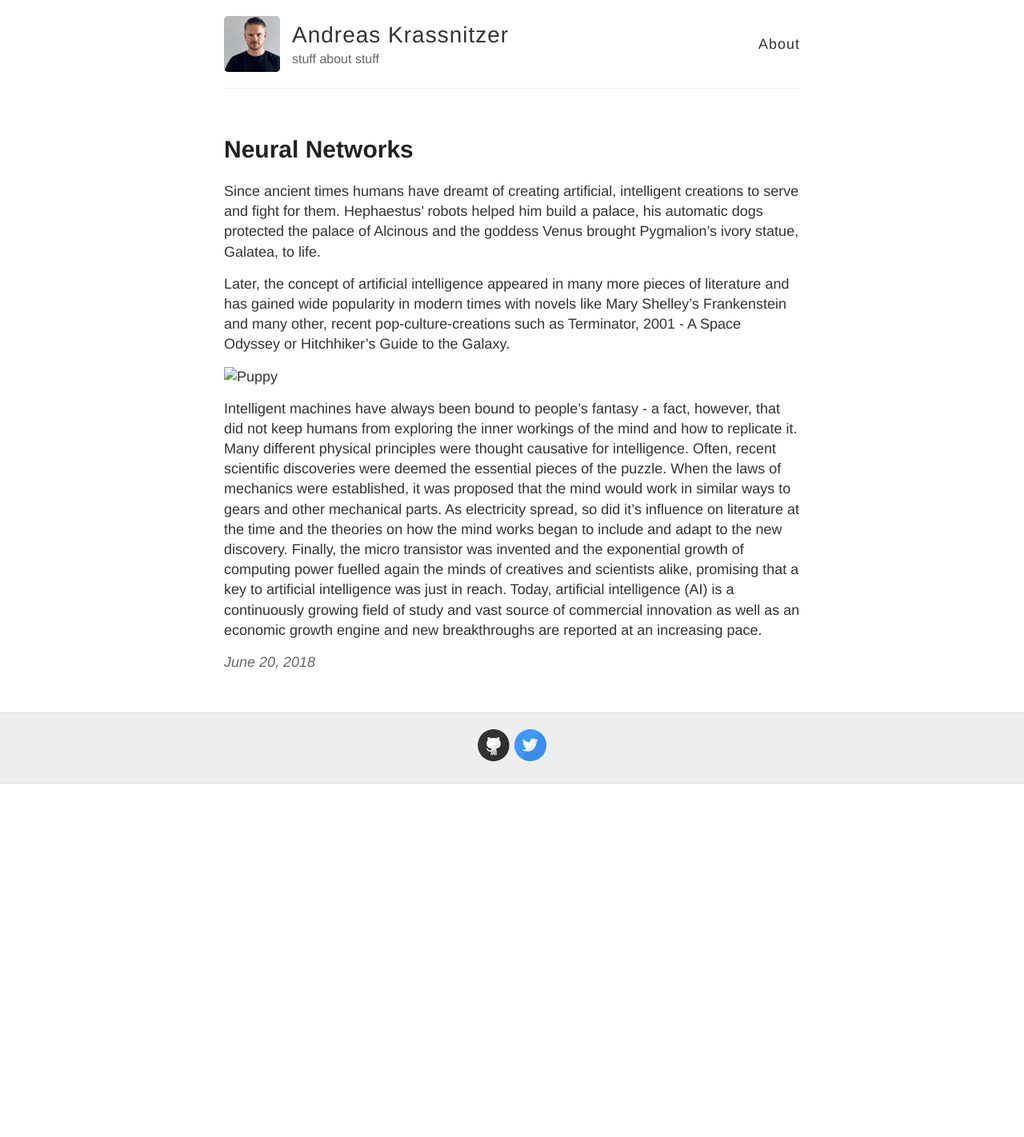
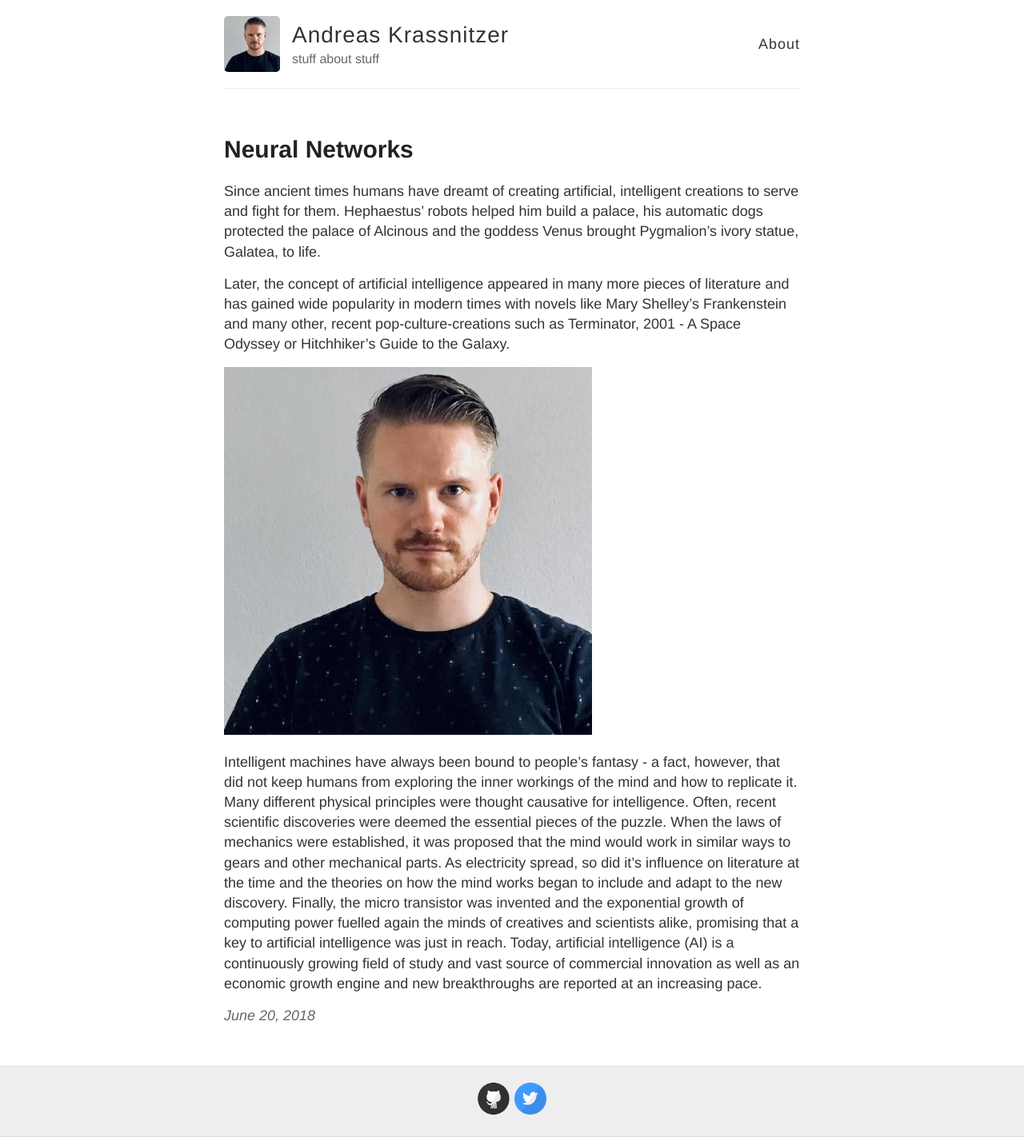
Before and after one commit to andreaskra/andreaskra.github.io, a Jekyll site: the page built from _posts/2018-6-20-Hello-World.md, in a window 1280 px wide. Shown: the whole page at 80% size. Built offline with Jekyll 4.4.1, drawn with Linux system fonts in a browser that asks for light colours; before the commit the page ends 980 px from its top, so only the background shows below that.

Commit message:
Update 2018-6-20-Hello-World.md

```diff
--- a/_posts/2018-6-20-Hello-World.md
+++ b/_posts/2018-6-20-Hello-World.md
@@ -6,7 +6,7 @@ Since ancient times humans have dreamt of creating artificial, intelligent creat
 
 Later, the concept of artificial intelligence appeared in many more pieces of literature and has gained wide popularity in modern times with novels like Mary Shelley’s Frankenstein and many other, recent pop-culture-creations such as Terminator, 2001 - A Space Odyssey or Hitchhiker's Guide to the Galaxy.
 
-![Puppy]({{ https://wallpaperbrowse.com/media/images/3848765-wallpaper-images-download.jpg }})
+![image]({{ "/images/4300343.jpg" }})
 
 Intelligent machines have always been bound to people’s fantasy - a fact, however, that did not keep humans from exploring the inner workings of the mind and how to replicate it.
 Many different physical principles were thought causative for intelligence. Often, recent scientific discoveries were deemed the essential pieces of the puzzle. When the laws of mechanics were established, it was proposed that the mind would work in similar ways to gears and other mechanical parts. As electricity spread, so did it’s influence on literature at the time and the theories on how the mind works began to include and adapt to the new discovery. Finally, the micro transistor was invented and the exponential growth of computing power fuelled again the minds of creatives and scientists alike, promising that a key to artificial intelligence was just in reach.
```
